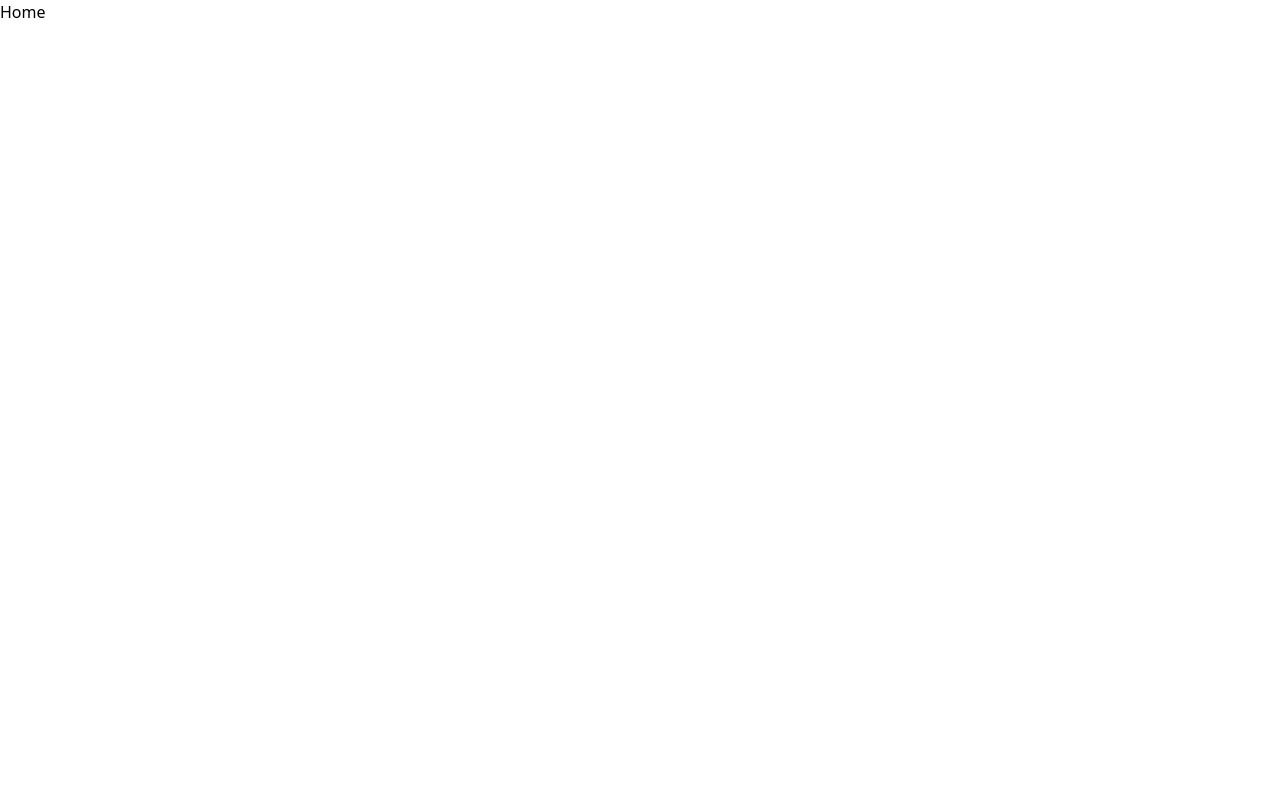
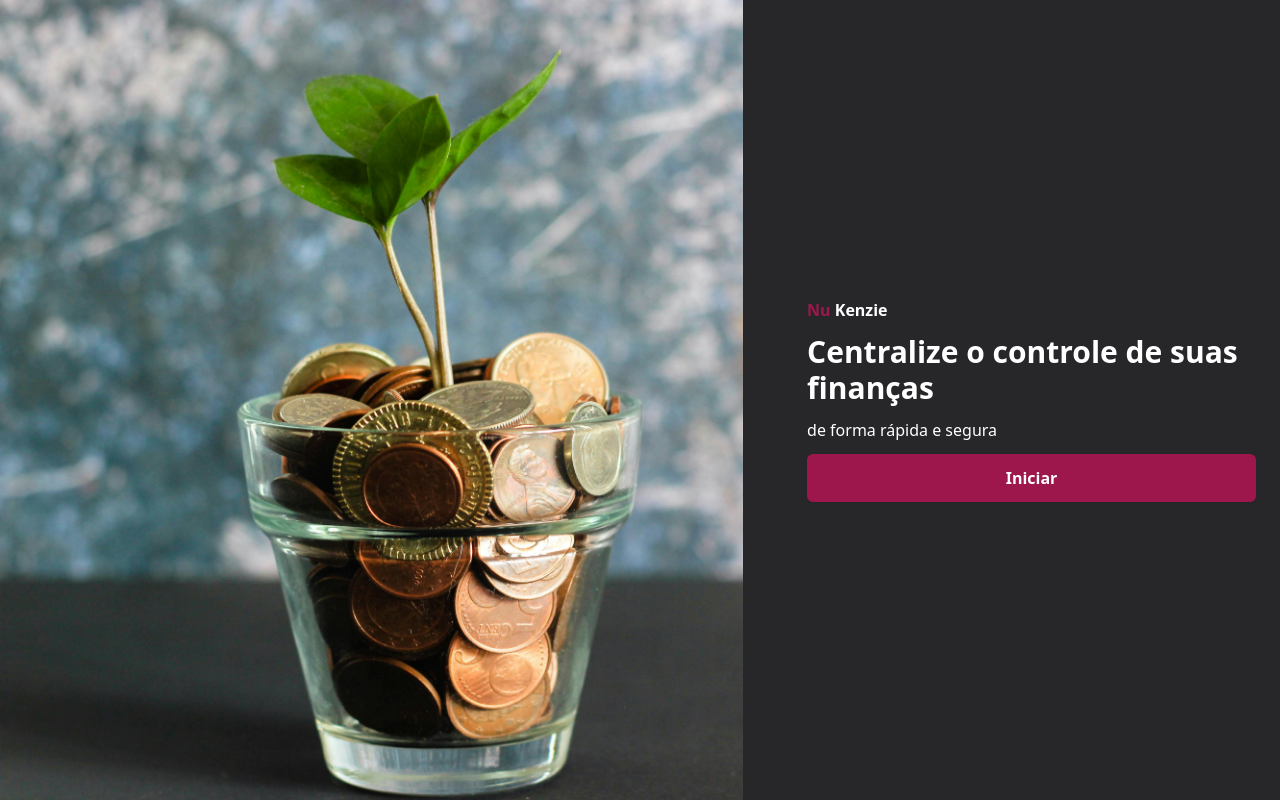
Before and after one commit to FelipePinha/finance-control-react, a React (Vite) app: page / in a window 1280 px wide. Built offline with nearby package versions, Linux system fonts and the light colour scheme.

Commit message:
feat: create home page

```diff
--- a/src/pages/Home.tsx
+++ b/src/pages/Home.tsx
@@ -1,3 +1,32 @@
+import { Link } from 'react-router-dom';
+import HomeBanner from '../images/home-banner.jpg';
+
 export const Home = () => {
-    return <h1>Home</h1>;
+    return (
+        <div className="w-screen h-screen bg-zinc-800 flex justify-center items-center">
+            <section className="flex w-full h-full mx-auto justify-center items-center gap-10">
+                <div
+                    className="w-[60%] h-full hidden md:block bg-no-repeat bg-cover"
+                    style={{ backgroundImage: `url(${HomeBanner})` }}
+                >
+                    {/* <img src={HomeBanner} alt="banner" /> */}
+                </div>
+                <div className="w-full md:w-[40%] flex flex-col gap-3 p-6 items-start justify-center">
+                    <p className="text-white font-bold">
+                        <span className="text-pink-800">Nu</span> Kenzie
+                    </p>
+                    <h1 className="text-white text-3xl font-bold">
+                        Centralize o controle de suas finanças
+                    </h1>
+                    <p className="text-white">de forma rápida e segura</p>
+                    <Link
+                        className="text-white font-bold bg-pink-800 rounded-md w-full text-center p-3 hover:bg-pink-600 duration-200 shadow-sm"
+                        to={'#'}
+                    >
+                        Iniciar
+                    </Link>
+                </div>
+            </section>
+        </div>
+    );
 };
```
